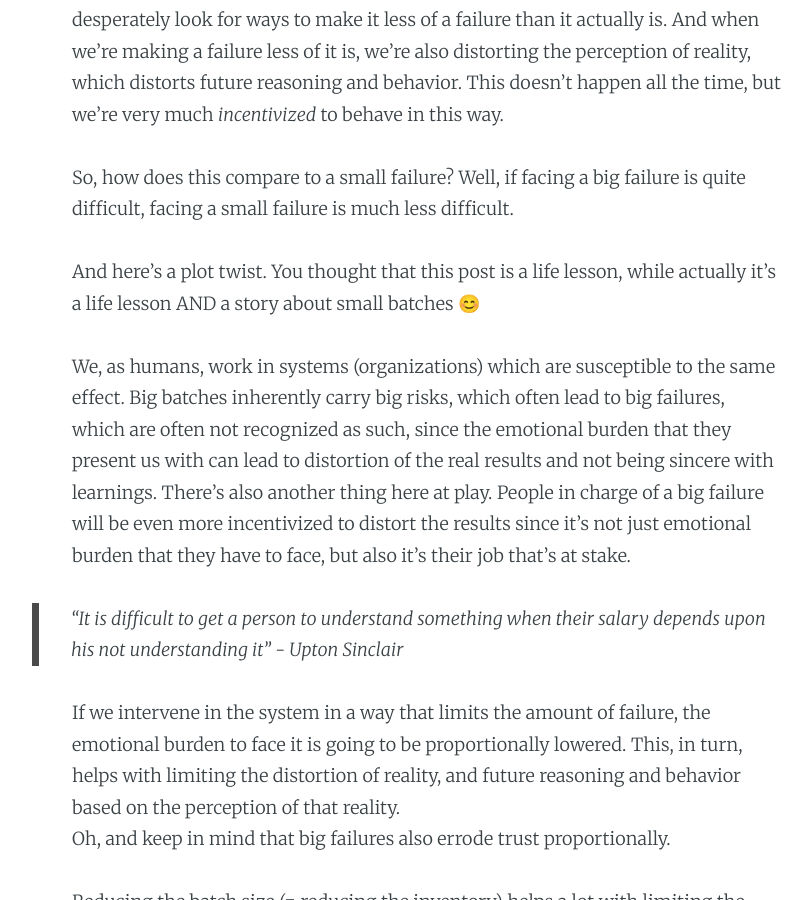
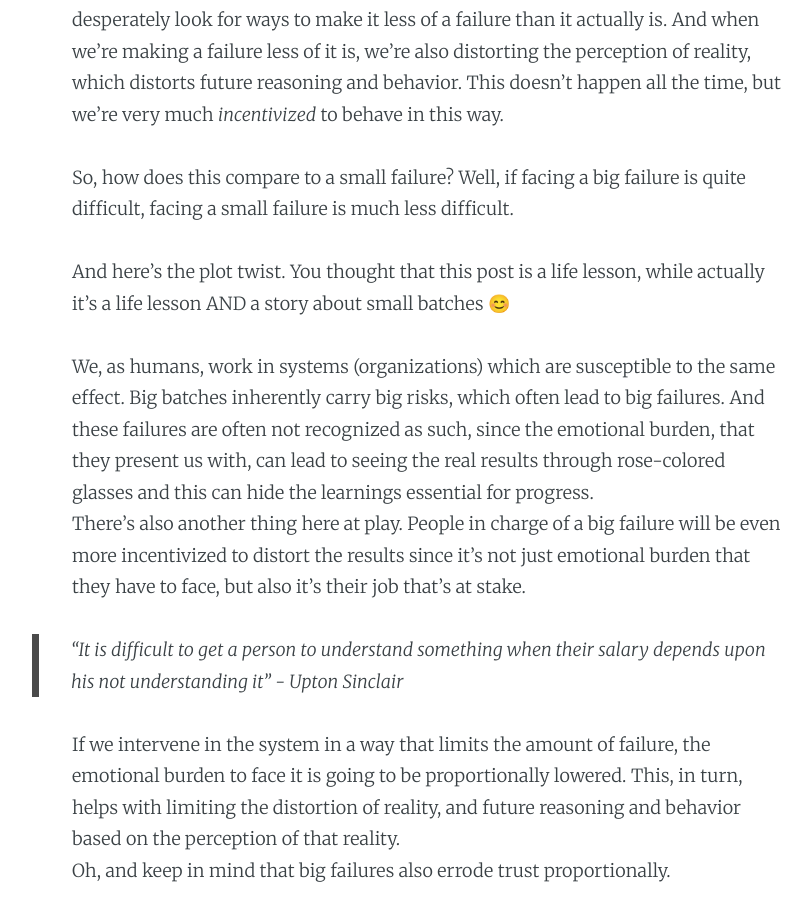
Before and after one commit to dragan-stepanovic/dragan-stepanovic.github.io, a Jekyll site: the page built from _posts/2020-06-09-big-batches-reality-distortion.md, in a window 1280 px wide and 900 px high, scrolled down 549 px. Shown: the whole window, without its empty margins (213-1025 px from the left). Built offline with Jekyll 4.4.1, drawn with Linux system fonts in a browser that asks for light colours.

Commit message:
Update 2020-06-09-big-batches-reality-distortion.md

```diff
--- a/_posts/2020-06-09-big-batches-reality-distortion.md
+++ b/_posts/2020-06-09-big-batches-reality-distortion.md
@@ -13,10 +13,11 @@
 So, how does this compare to a small failure? Well, if facing a big failure is quite difficult, facing a small failure is much less difficult.
 
 
-And here's a plot twist. You thought that this post is a life lesson, while actually it's a life lesson AND a story about small batches 😊
+And here's the plot twist. You thought that this post is a life lesson, while actually it's a life lesson AND a story about small batches 😊
 
 We, as humans, work in systems (organizations) which are susceptible to the same effect.
-Big batches inherently carry big risks, which often lead to big failures, which are often not recognized as such, since the emotional burden that they present us with can lead to distortion of the real results and not being sincere with learnings. There's also another thing here at play. People in charge of a big failure will be even more incentivized to distort the results since it's not just emotional burden that they have to face, but also it's their job that's at stake.
+Big batches inherently carry big risks, which often lead to big failures. And these failures are often not recognized as such, since the emotional burden, that they present us with, can lead to seeing the real results through rose-colored glasses and this can hide the learnings essential for progress.
+There's also another thing here at play. People in charge of a big failure will be even more incentivized to distort the results since it's not just emotional burden that they have to face, but also it's their job that's at stake.
 
 > "It is difficult to get a person to understand something when their salary depends upon his not understanding it" - Upton Sinclair
 
```
